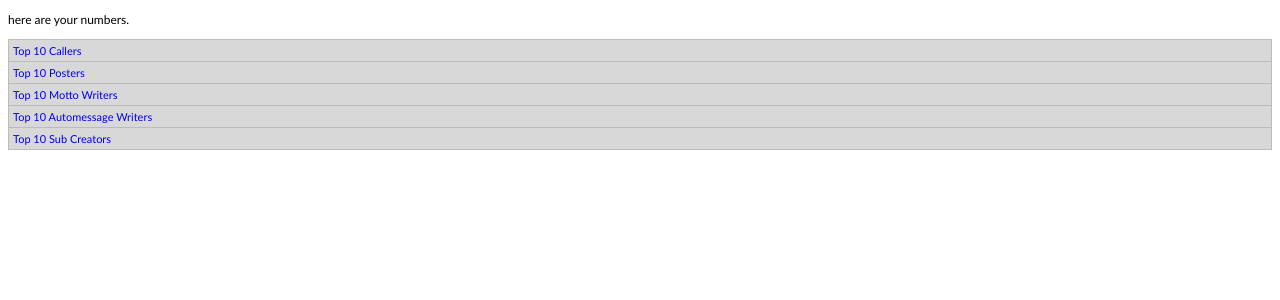
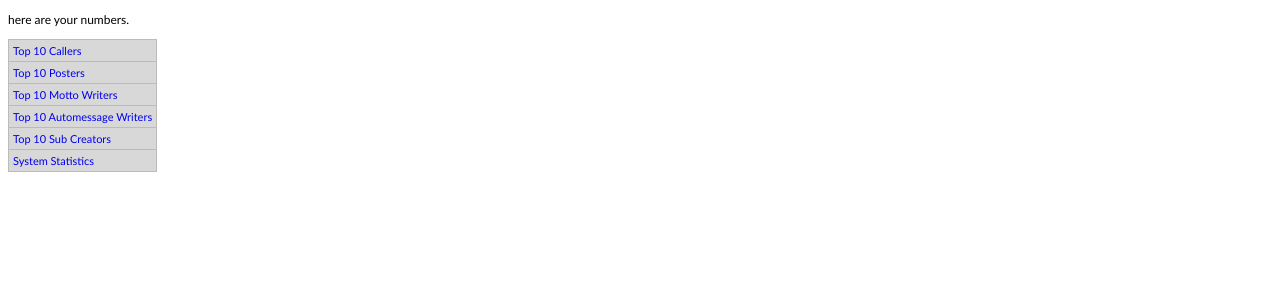
Before and after one commit to BackupTheBerlios/eenebbs, a PHP site: page /stats.php in a window 1280 px wide. Shown: the top 300 px of the page. Run offline with PHP 8.4, Linux system fonts and the light colour scheme; the visitor is signed in with stand-in values (Sample User, id 1).

Commit message:
added link to sys stats

```diff
--- a/eene/stats.php
+++ b/eene/stats.php
@@ -16,25 +16,30 @@ echo "<?xml version=\"1.0\" encoding=\"iso-8859-1\"?".">"; ?>
 
 <body class="main">
 <p>here are your numbers.</p>
-<table width="100%" border="0" cellspacing="0" cellpadding="0">
+<table border="0" cellspacing="0" cellpadding="0">
 	<tr>
 		<td class="bgTable"><table width="100%" border="0" cellspacing="1" cellpadding="4">
 				<tr>
-					<td class="navbarTable"><a href="stats_view.php?stat=logins">Top 10 Callers</a></td>
+					<td class="navbarTable"><a href="stats_view.php?stat=logins">Top 10
+						Callers</a></td>
 				</tr>
 				<tr>
 					<td class="navbarTable"><a href="stats_view.php?stat=posts">Top 10 Posters</a></td>
 				</tr>
 				<tr>
-					<td class="navbarTable"><a href="stats_view.php?stat=mottos">Top 10 Motto
-						Writers</a></td>
+					<td class="navbarTable"><a href="stats_view.php?stat=mottos">Top 10
+						Motto Writers</a></td>
 				</tr>
 				<tr>
-					<td class="navbarTable"><a href="stats_view.php?stat=automessages">Top 10
-						Automessage Writers</a></td>
+					<td class="navbarTable"><a href="stats_view.php?stat=automessages">Top
+						10 Automessage Writers</a></td>
 				</tr>
 				<tr>
-					<td class="navbarTable"><a href="stats_view.php?stat=subs">Top 10 Sub Creators</a></td>
+					<td class="navbarTable"><a href="stats_view.php?stat=subs">Top 10 Sub
+						Creators</a></td>
+				</tr>
+				<tr>
+					<td class="navbarTable"><a href="stats_system.php">System Statistics</a></td>
 				</tr>
 			</table></td>
 	</tr>
```
